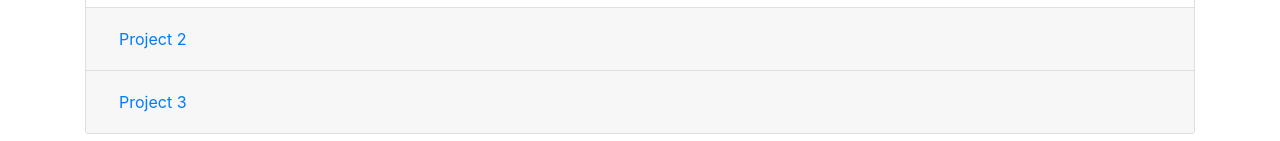
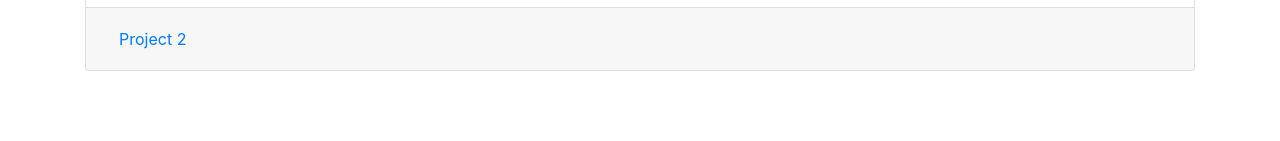
Before and after one commit to bbachi/my-profile-react, a React (Create React App) app: page / in a window 1280 px wide. Shown: the part 656-797 px from the top of the page. Built offline with nearby package versions, Linux system fonts and the light colour scheme.

Commit message:
Removed third Project button

```diff
--- a/src/Dashboard.js
+++ b/src/Dashboard.js
@@ -59,18 +59,6 @@ const Dashboard = () => {
                 blah blahblah blahblah blahblah blahblah blahblah blahblah blah</Card.Body>
                 </Accordion.Collapse>
             </Card>
-            <Card>
-                <Card.Header>
-                    <Accordion.Toggle as={Button} variant="link" eventKey="2">
-                    Project 3
-                    </Accordion.Toggle>
-                </Card.Header>
-                <Accordion.Collapse eventKey="2">
-                    <Card.Body>blah blah blah blah blah blah blah blah blah blah blah blah blah blah blah blah blah blahblah blah blah blah
-                blah blahblah blahblah blahblah blahblah blahblah blahblah blahblah blahblah blahblah blahblah blahblah blahblah
-                blah blahblah blahblah blahblah blahblah blahblah blahblah blah</Card.Body>
-                </Accordion.Collapse>
-            </Card>
         </Accordion>
     </>
     )
```
